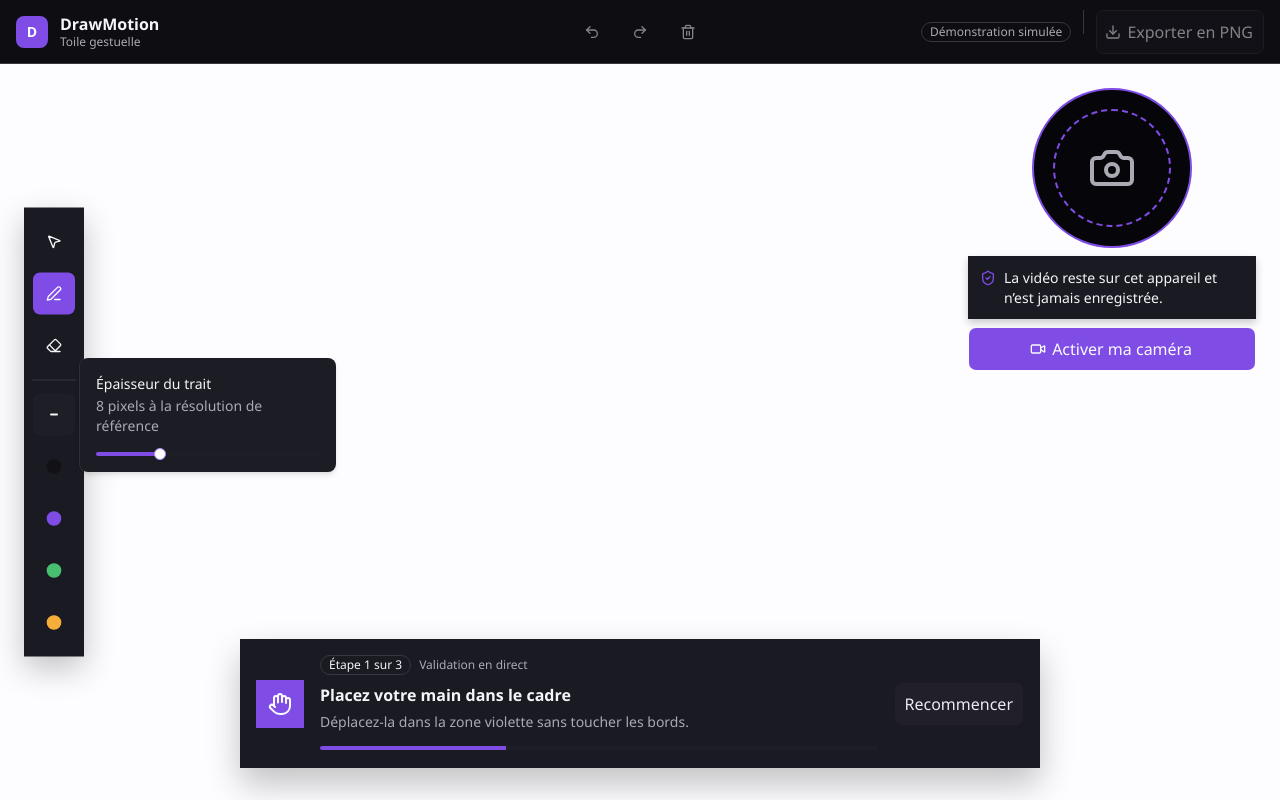
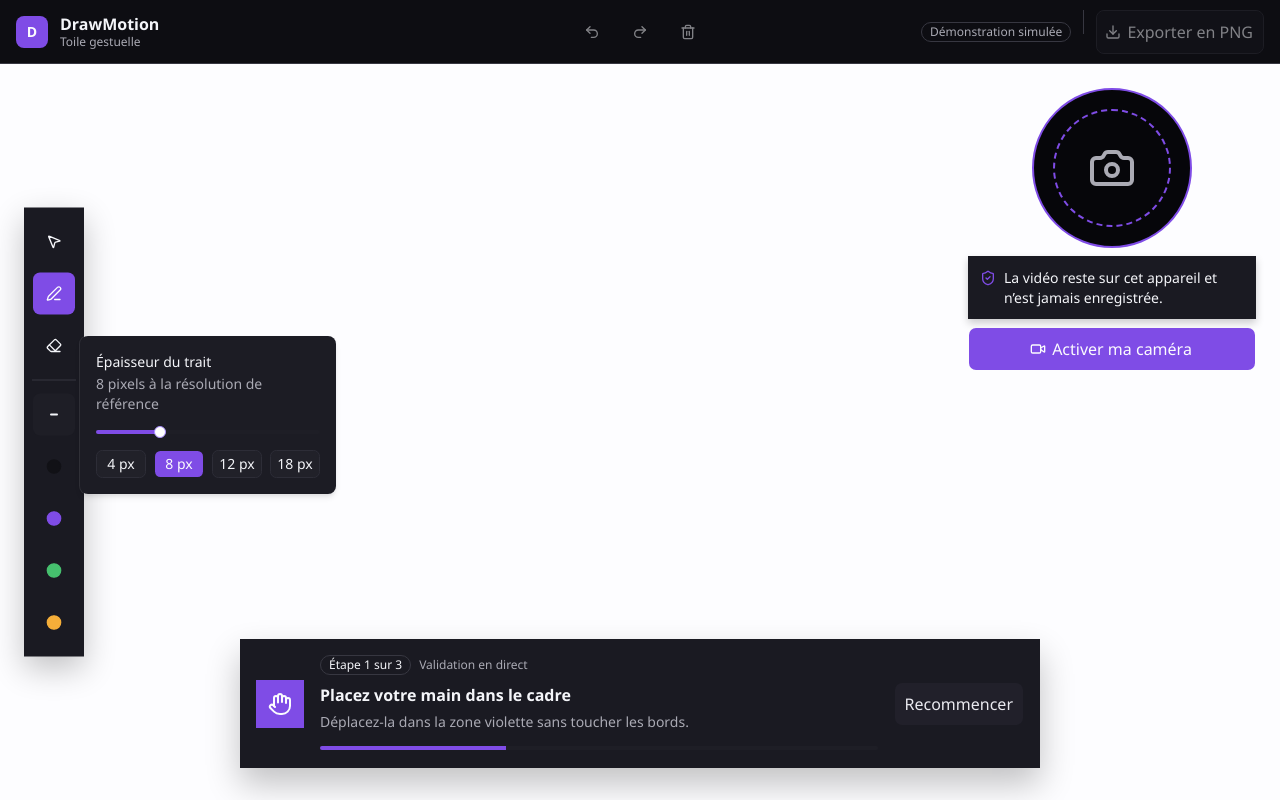
Before and after one commit to Osiris-Balonga/drawmotion, a React (Vite) app: page / in a window 1280 px wide. Both pictures are taken after a click on the button 54 px from the left and 414 px from the top of the page. Built offline with nearby package versions, Linux system fonts and the light colour scheme.

Commit message:
fix(tools): expose thickness presets to gesture input

```diff
--- a/src/features/toolbar/tool-rail.tsx
+++ b/src/features/toolbar/tool-rail.tsx
@@ -8,6 +8,7 @@ import {
   PopoverTitle,
   PopoverTrigger,
 } from "@/components/ui/popover"
+import { Button } from "@/components/ui/button"
 import { Separator } from "@/components/ui/separator"
 import { Slider } from "@/components/ui/slider"
 import {
@@ -98,6 +99,24 @@ export function ToolRail({
               }
             }}
           />
+          <div
+            className="grid grid-cols-4 gap-2"
+            aria-label="Épaisseurs rapides"
+          >
+            {[4, 8, 12, 18].map((preset) => (
+              <Button
+                key={preset}
+                type="button"
+                size="sm"
+                variant={thickness === preset ? "default" : "outline"}
+                aria-pressed={thickness === preset}
+                data-gesture-control=""
+                onClick={() => onThicknessChange(preset)}
+              >
+                {preset} px
+              </Button>
+            ))}
+          </div>
         </PopoverContent>
       </Popover>
 
```
Also changed, not shown: 1 other file (tests, documents, lock files or other folders).
